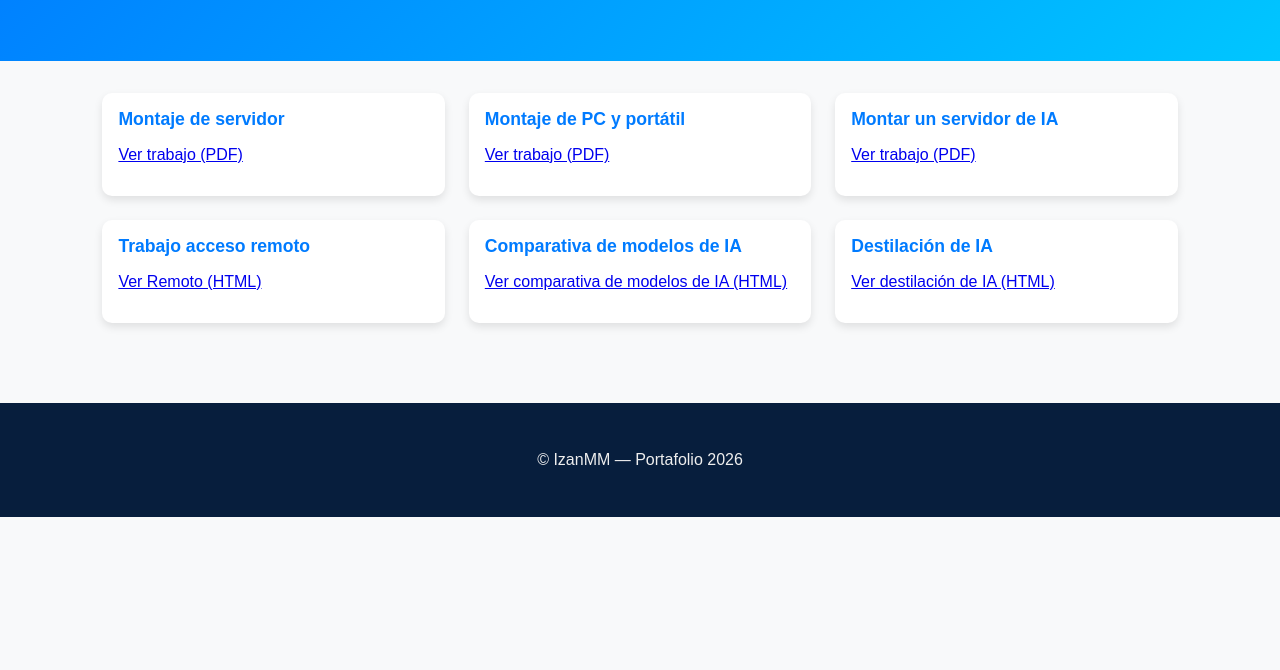
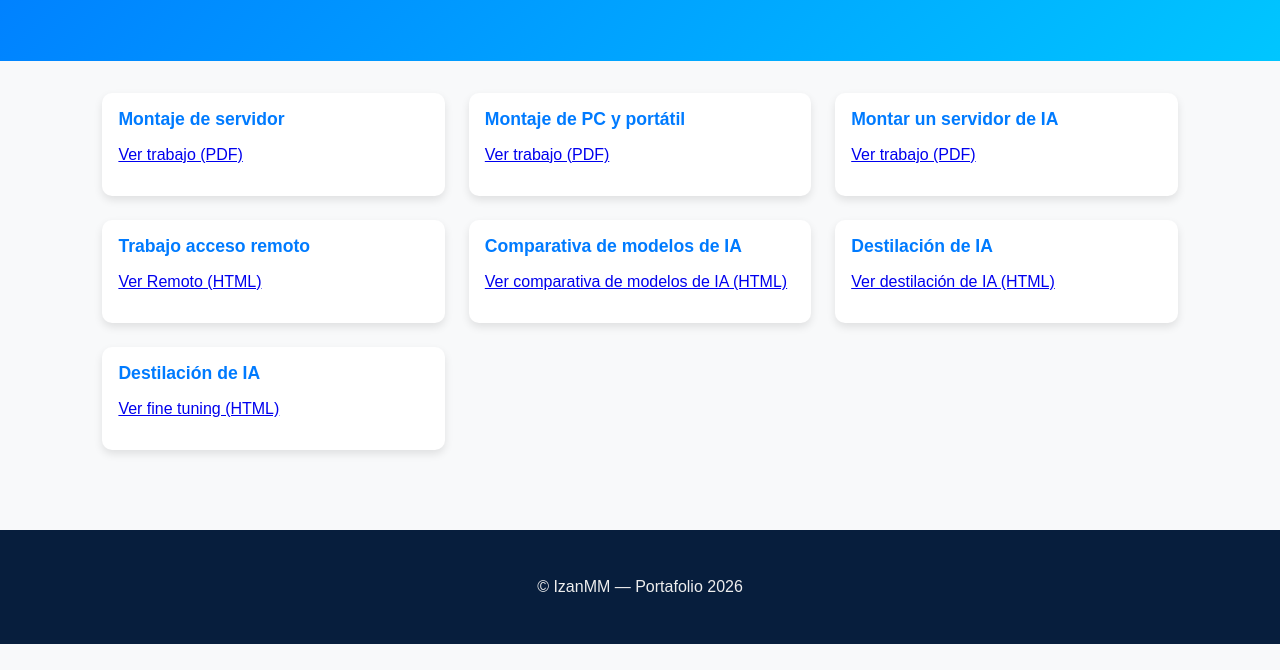
Before and after one commit to izan666/Trabajos_AFH, a plain HTML site: page index.html in a window 1280 px wide. Shown: the part 130-800 px from the top of the page. Drawn offline with Linux system fonts and the light colour scheme.

Commit message:
Add section for fine tuning project in index.html

```diff
--- a/index.html
+++ b/index.html
@@ -109,6 +109,12 @@
                 <p><a href="DestilacindeIAIzanMorcilloMartn.html" target="_blank">Ver destilación de IA (HTML)</a></p>
             </div>
         </section>
+        <section class="proyecto">
+            <div class="contenido">
+                <h2>Destilación de IA</h2>
+                <p><a href="fine_tuning.html" target="_blank">Ver fine tuning (HTML)</a></p>
+            </div>
+        </section>
     </main>
 
     <footer>
```
